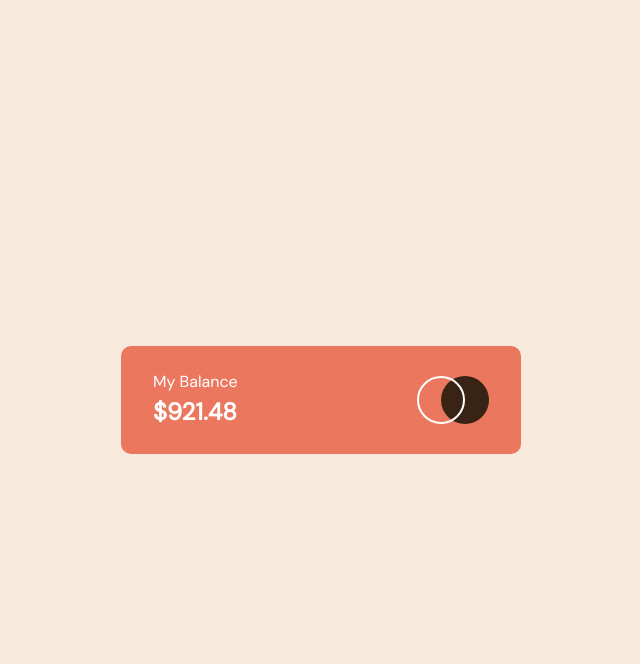
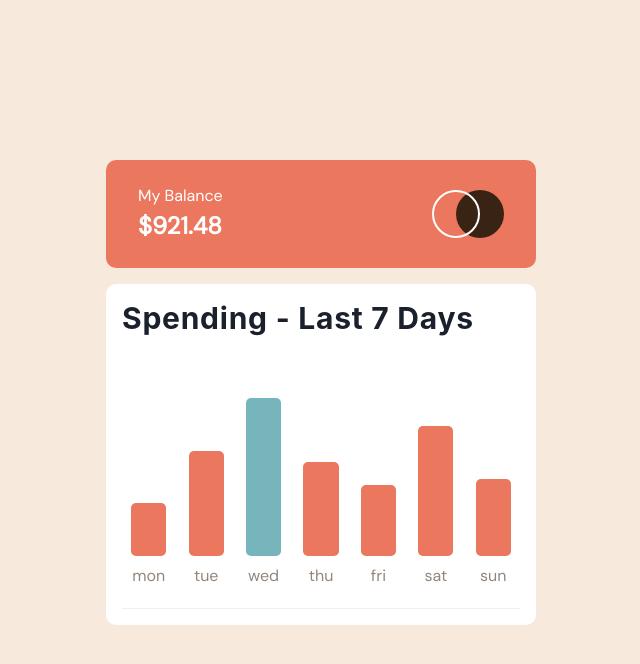
Before and after one commit to sunil-sharma-999/expenses-chart-component, a React (Create React App) app: page / in a window 1280 px wide. Shown: the top 664 px of the page, without its empty margins (319-959 px from the left). Built offline with nearby package versions, Linux system fonts and the light colour scheme.

Commit message:
add chart

```diff
--- a/src/App.js
+++ b/src/App.js
@@ -1,5 +1,6 @@
 import { Flex } from "@chakra-ui/react";
 import { Balance } from "./components/Balance";
+import { Chart } from "./components/Chart";
 import "./styles.css";
 
 export default function App() {
@@ -9,9 +10,16 @@ export default function App() {
       h="100vh"
       justifyContent="center"
       alignItems="center"
-      p="10px"
     >
-      <Balance />
+      <Flex
+        p="10px"
+        w={["350px", "400px", "450px"]}
+        flexDir="column"
+        fontFamily="dm sans"
+      >
+        <Balance />
+        <Chart />
+      </Flex>
     </Flex>
   );
 }
--- a/src/components/Balance.jsx
+++ b/src/components/Balance.jsx
@@ -8,9 +8,6 @@ export const Balance = () => {
       rounded="10"
       px="8"
       py="6"
-      w="400px"
-      minW="300px"
-      fontFamily="dm sans"
       color="white"
       alignContent="center"
       justifyContent="center"
--- /dev/null
+++ b/src/components/Chart.jsx
@@ -0,0 +1,49 @@
+import { Box, Divider, Flex, Heading, Text } from "@chakra-ui/react";
+import data from "../../data.json";
+
+export const Chart = () => {
+  const maxAmount = Math.max(...data.map((item) => item.amount));
+
+  return (
+    <Box bgColor="white" my="1em" p="1em" rounded="10">
+      <Heading size="lg" letterSpacing="wide" fontWeight="700">
+        Spending - Last 7 Days
+      </Heading>
+      <Flex
+        py="5"
+        gap="1"
+        justifyContent="center"
+        h="17rem"
+        alignItems="center"
+      >
+        {data.map((item) => {
+          console.log(item.amount, maxAmount);
+
+          return (
+            <Flex
+              flexDir="column"
+              justifyContent="flex-end"
+              alignItems="center"
+              h="100%"
+              flex="1"
+              key={item.day}
+            >
+              <Box
+                bgColor={
+                  maxAmount === item.amount ? "primary.cyan" : "primary.softRed"
+                }
+                h={item.amount * 3.0}
+                w="2.2em"
+                rounded="5"
+              />
+              <Text as="span" mt="2" color="neutral.midBrown">
+                {item.day}
+              </Text>
+            </Flex>
+          );
+        })}
+      </Flex>
+      <Divider />
+    </Box>
+  );
+};
```
